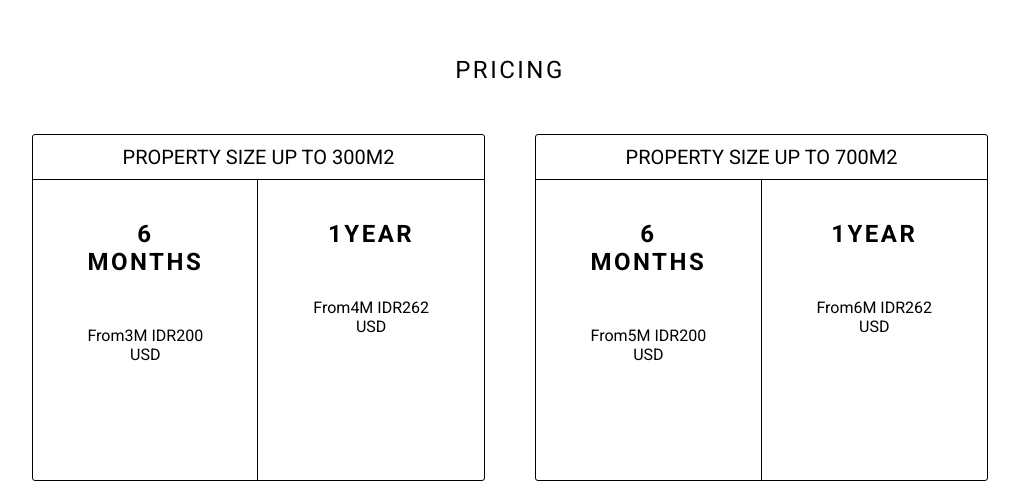
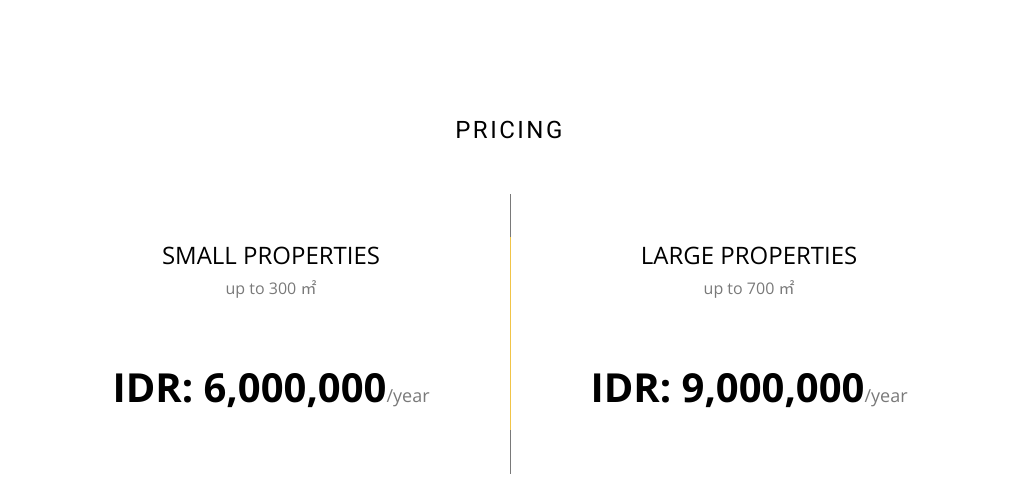
Before and after one commit to rekoke/panorame, a Next.js app: page / in a window 1280 px wide. Shown: the part 2315-2800 px from the top of the page, without its empty margins (130-1149 px from the left). Built offline with nearby package versions, Linux system fonts and the light colour scheme.

Commit message:
desktop done

```diff
--- a/components/Intro.tsx
+++ b/components/Intro.tsx
@@ -17,7 +17,6 @@ const introInside = () => {
     </div>
   );
 };
-
 const Intro = () => {
   return (
     <div>
@@ -26,7 +25,7 @@ const Intro = () => {
           {
             image: "/villa.jpg",
             speed: -25,
-            opacity: [0.7, 0.1],
+            opacity: [0.5, 0.1],
           },
           {
             startScroll: 0,
--- a/components/Pricing.tsx
+++ b/components/Pricing.tsx
@@ -12,11 +12,16 @@ const Pricing = () => {
       className={styles.pricingContainer}
     >
       <>
-        <PriceTable />
+        <div className={styles.pricingContainerTables}>
+          <PriceTable type="small" size={300} price={6000000} />
+          <PriceTable type="large" size={700} price={9000000} />
+        </div>
+        <p className={`${open.className} ${styles.discount}`}>
+          2nd year renovation has a <span>30%</span> discount
+        </p>
         <p className={`${open.className} ${styles.smallText}`}>
-          All prices are approximate, total price will be discussed upon
-          consultation. This includes property size above 700m2. If you have
-          multiple spaces we can offer you a further discount.
+          <span>*</span>Properties larger than 700㎡ or multiple
+          space/properties will be discussed upon consultation.
         </p>
       </>
     </ContainerWrapper>
--- a/components/exampleIframe/MyIframe.tsx
+++ b/components/exampleIframe/MyIframe.tsx
@@ -2,7 +2,6 @@ interface IframeProps {
   src: string;
 }
 const MyIframe = ({ src }: IframeProps) => {
-  console.log("src--", src);
   return (
     <iframe
       width="853"
--- a/components/priceTable/PriceTable.tsx
+++ b/components/priceTable/PriceTable.tsx
@@ -1,42 +1,25 @@
 import styles from "../../styles/PriceTable.module.css";
+import { Open_Sans } from "@next/font/google";
 
-const PriceTable = () => {
+const open = Open_Sans({ subsets: ["latin"] });
+
+interface Props {
+  type: string;
+  size: number;
+  price: number;
+}
+
+const PriceTable: React.FC<Props> = ({ type, size, price }) => {
   return (
-    <div className={styles.priceTable}>
-      <div className={styles.priceTableInner}>
-        <h1>Property size up to 300m2</h1>
-        <div className={styles.priceTableInsideContainer}>
-          <div>
-            <h2>6 months</h2>
-            <span>From</span>
-            <span>3M IDR</span>
-            <span>200 USD</span>
-          </div>
-          <div>
-            <h2>1year</h2>
-            <span>From</span>
-            <span>4M IDR</span>
-            <span>262 USD</span>
-          </div>
-        </div>
-      </div>
-      <div className={styles.priceTableInner}>
-        <h1>Property size up to 700m2</h1>
-        <div className={styles.priceTableInsideContainer}>
-          <div>
-            <h2>6 months</h2>
-            <span>From</span>
-            <span>5M IDR</span>
-            <span>200 USD</span>
-          </div>
-          <div>
-            <h2>1year</h2>
-            <span>From</span>
-            <span>6M IDR</span>
-            <span>262 USD</span>
-          </div>
-        </div>
-      </div>
+    <div className={styles.priceTableContainer}>
+      <h3 className={open.className}>{type} properties</h3>
+      <span className={`${open.className} ${styles.priceTableSubTitle}`}>
+        up to {size} ㎡
+      </span>
+      <span className={`${open.className} ${styles.priceTablePrice}`}>
+        IDR: {price.toLocaleString()}
+        <span>/year</span>
+      </span>
     </div>
   );
 };
--- a/store.ts
+++ b/store.ts
@@ -17,7 +17,7 @@ interface INavBarLinks {
 
 export const NavBarLinks: INavBarLinks[] = [
   { name: "virtual tours", path: "virtualTours" },
-  { name: "gallery", path: "examples" },
+  { name: "gallery", path: "gallery" },
   { name: "pricing", path: "pricing" },
   { name: "contact", path: "contact" },
 ];
--- a/styles/ContainerWrapper.module.css
+++ b/styles/ContainerWrapper.module.css
@@ -1,9 +1,11 @@
 .containerWrapper{
   max-width: 1200px;
-  margin: 120px auto 0;
+  margin: 140px auto 0;
   text-align: center;
 }
-
+.containerWrapper:last-child{
+  margin-bottom: 100px;
+}
 .containerWrapper h2{
   text-align: center;
   text-transform: uppercase;
--- a/styles/Form.module.css
+++ b/styles/Form.module.css
@@ -4,6 +4,7 @@
   flex-wrap: wrap;
   justify-content: space-between;
   width: 50%;
+  position: relative;
 }
 
 .formContainer >div{
@@ -45,7 +46,7 @@
 .formContainer textarea {
   background: #1a1a1a;
   border-radius: 3px;
-  border: 1px solid #9b9b9b;
+  border: 1px solid white;
   padding: 10px;
   resize: none;
 }
@@ -66,7 +67,7 @@
   height: 100%;
   background: #1a1a1a;
   border-radius: 3px;
-  border: 1px solid #9b9b9b;
+  border: 1px solid white;
   padding: 10px;
 }
 
@@ -74,7 +75,7 @@
   margin-left: auto;
   margin-top: 10px;
   padding: 10px 20px;
-  background-color: #f1c448;
+  background-color: transparent;
   border: none;
   border-radius: 3px;
   cursor: pointer;
@@ -82,9 +83,19 @@
   transition: all .3s ease-in;
   opacity: 1;
   letter-spacing: 1px;
-  color: #665C5C;
+  color: #f1c448;
 }
 .formContainer button:hover{
   opacity: 1;
-  border: 1px solid white;
+  border: 1px solid transparent;
+  background-color: #f1c448;
+  color: #1a1a1a;
 }
+
+.formContainer p{
+  color: red;
+  position: absolute;
+  bottom: -5px;
+  color: #f1c448;
+  opacity: .5;
+}
--- a/styles/Home.module.css
+++ b/styles/Home.module.css
@@ -13,9 +13,34 @@
   flex: 1;
   padding: 4rem 0 2rem;
   background: #665C5C;
-  background: #dbdbdb;
+  background: #1a1a1a;
   justify-content: center;
   align-items: center;
   flex-direction: column;
   margin-top: 80px;
+  position: relative;
+  border-top: 1px solid #797979;
+  position: relative;
 }
+
+.footer:after{
+  content: '';
+  display: block;
+  position: absolute;
+  background-color: #f1c448;
+  width: 40%;
+  height: 1px;
+  top: -1px;
+  animation-name: moving;
+  animation-duration: 16s;
+  animation-iteration-count: infinite;
+  animation-duration: normal;
+  animation-direction: alternate;
+}
+
+
+@keyframes moving {
+  from {width:20%;}
+
+  to {width:50%;}
+}
--- a/styles/Navbar.module.css
+++ b/styles/Navbar.module.css
@@ -34,7 +34,7 @@
   cursor: pointer;
   margin-left: 3em;
   transition: color 0.2s ease;
-  font-size: 13px;
+  font-size: 16px;
 }
 
 .navbarContainer ul li:hover{
--- a/styles/PriceTable.module.css
+++ b/styles/PriceTable.module.css
@@ -1,34 +1,40 @@
-.priceTable{
-  display: flex;
-  justify-content: space-around;
-}
-.priceTableInner{
-  max-width: 45%;
-  border: 1px solid;
-  border-radius: 3px;
-}
-.priceTableInner h1{
-  font-size: 20px;
-  font-weight: 100;
-  text-transform: uppercase;
-  border-bottom: 1px solid;
-  margin: 0;
-  padding: 10px;
-}
-.priceTableInsideContainer{
+.priceTableContainer{
   display: flex;
   align-items: center;
   justify-content: center;
-  height: 300px;
+  flex-direction: column;
+  padding-top: 20px;
+  padding-bottom: 20px;
 }
-.priceTableInsideContainer div{
-  padding: 20px 50px;
-  width: 50%;
-  height: 100%;
+
+.priceTableContainer:first-child{
+  padding-right: 80px;
+  border-right: 1px solid #797979;
+  position: relative;
 }
-.priceTableInsideContainer div h2 {
+.priceTableContainer:first-child:after{
+  content: '';
+  display: block;
+  position: absolute;
+  right: -1px;
+  height: 69%;
+  width: 1px;
+  background-color: #f1c448;
+}
+
+
+.priceTableSubTitle{
+  color: #797979;
+}
+
+.priceTablePrice{
+  font-size: 40px;
+  margin: 60px 0 40px;
   font-weight: bold;
 }
-.priceTableInsideContainer div:first-child{
-  border-right: 1px solid;
+
+.priceTablePrice span{
+  color: #797979;
+  font-size: 18px;
+  font-weight: normal;
 }
--- a/styles/Pricing.module.css
+++ b/styles/Pricing.module.css
@@ -1,3 +1,30 @@
 .smallText{
-  font-size: 12px;
+  font-size: 14px;
+  color: #797979;
 }
+.smallText span{
+  color: red
+}
+.pricingContainerTables{
+  display: flex;
+  align-items: center;
+  justify-content: center;
+  gap: 80px;
+}
+.pricingContainerTables h3{
+  text-transform: uppercase;
+  margin-bottom: 4px;
+  font-size: 24px;
+  font-weight: normal;
+}
+
+.discount{
+  text-transform: uppercase;
+  font-size: 16px;
+  margin: 80px 0 20px;
+}
+
+.discount span{
+  color: #f1c448;
+  font-weight: bold;
+}
--- a/styles/customFooter.module.css
+++ b/styles/customFooter.module.css
@@ -1,6 +1,6 @@
 .customFooterContainer{
   max-width: 900px;
-  text-align: left;
+  text-align: center;
   margin-top: 80px;
   width: 100%;
   font-size: 12px;
```
